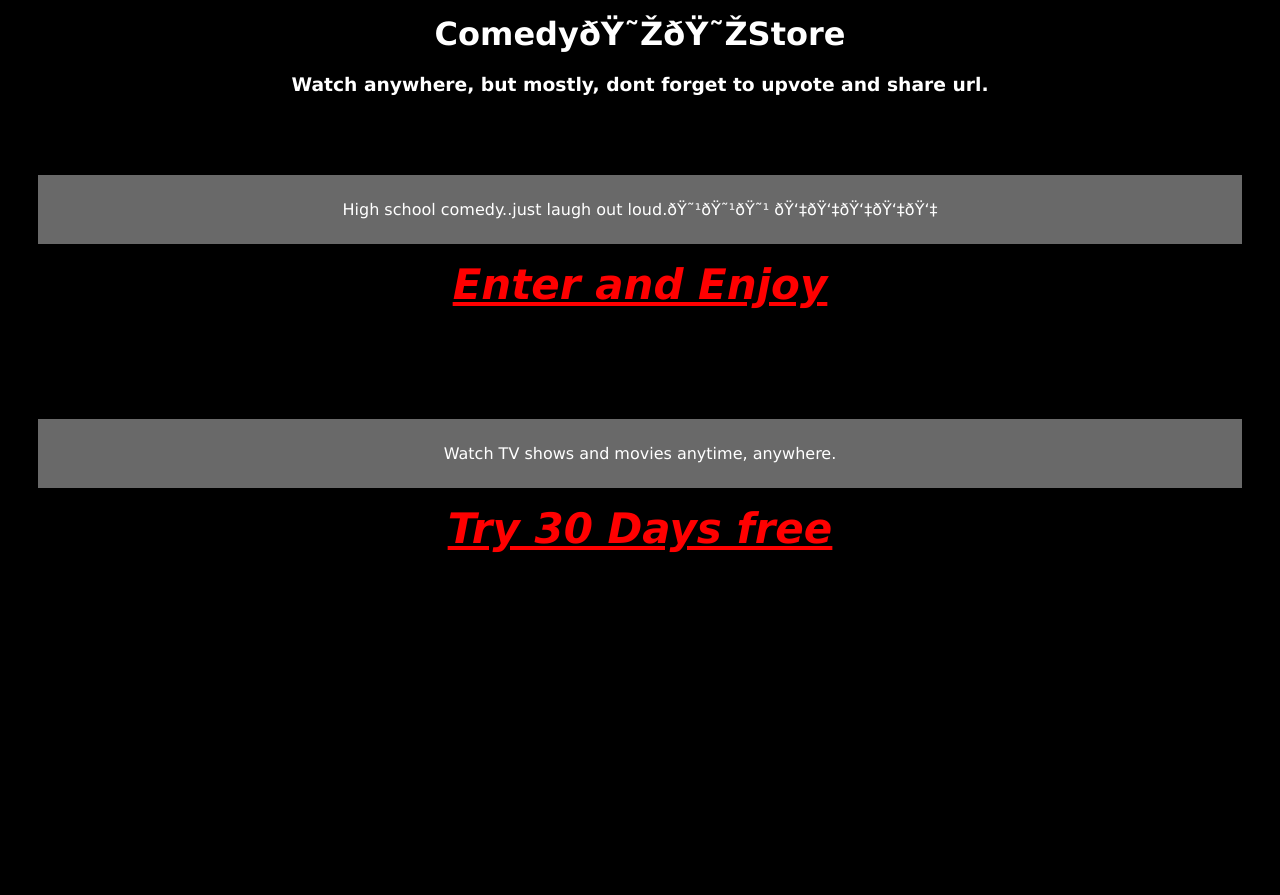
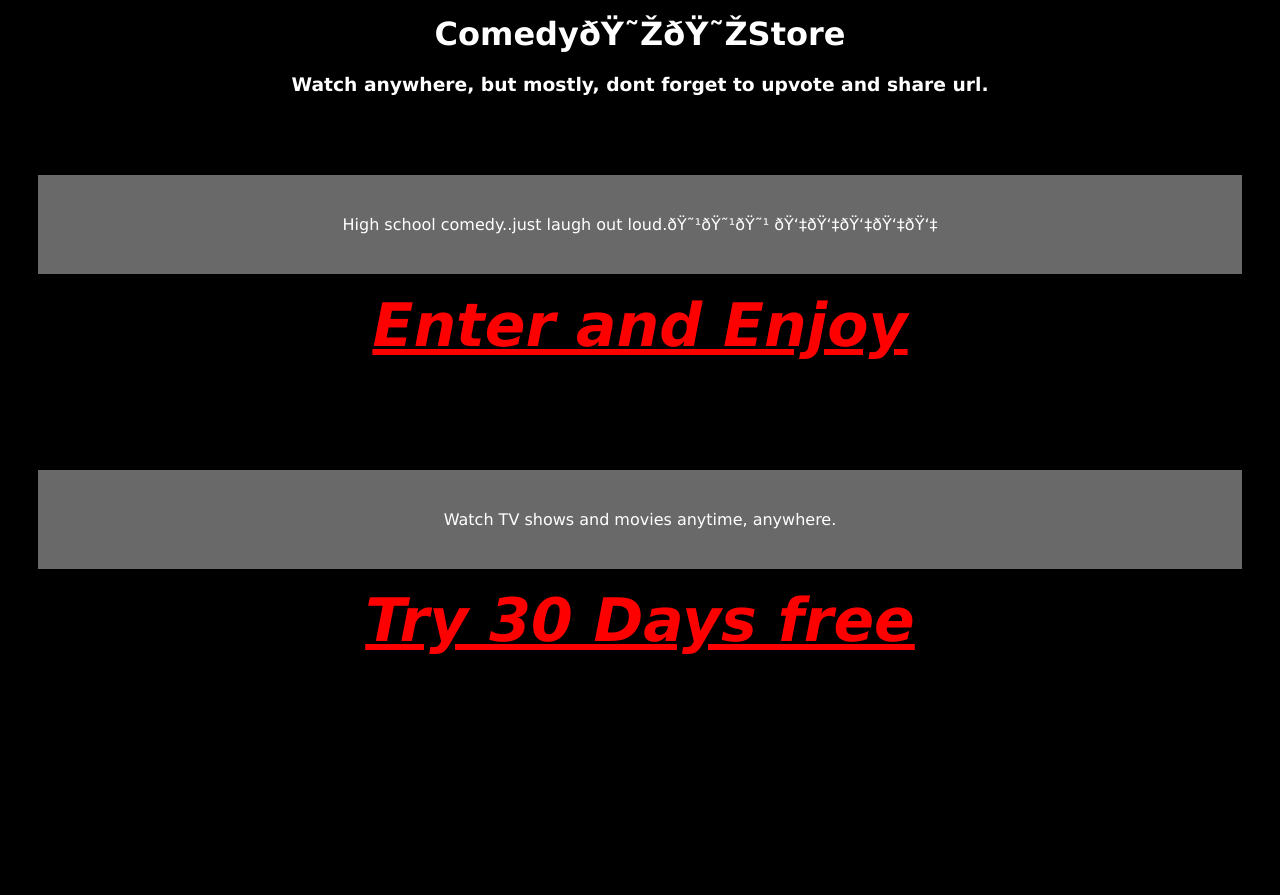
Before and after one commit to MabrakaComed/MabrakaComed.github.io, a PHP site: page / in a window 1280 px wide. Shown: the part 147-1042 px from the top of the page. Before the commit the page ends 700 px from the top, so only its background shows below. Run offline with PHP 8.4, Linux system fonts and the light colour scheme.

Commit message:
Update style.css

```diff
--- a/style.css
+++ b/style.css
@@ -3,7 +3,7 @@ p {
  margin-top: 80px;
  margin-left: 30px;
  margin-right: 30px;
- padding: 25px;
+ padding: 40px;
 
 
 }
@@ -18,7 +18,7 @@ h1 {
 
 a {
  color: red;
- font-size: 42px;
+ font-size: 60px;
  font-style: italic;
  font-weight: bold;
 }
```
